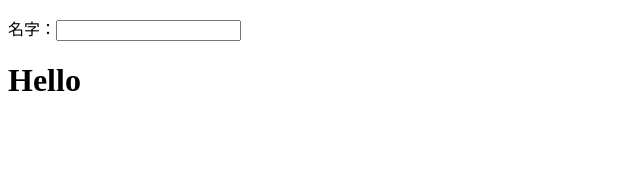
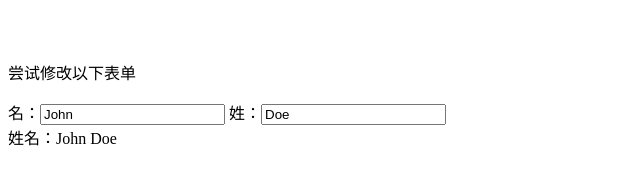
Before and after one commit to ChengYiFan/angularJS, a plain HTML site: page dist/1-hello-angularJS.html in a window 1280 px wide. Shown: the whole page, without its empty margins (0-640 px from the left). Drawn offline with Linux system fonts and the light colour scheme.

Commit message:
update 1-hello-angularJS.html

```diff
--- a/dist/1-hello-angularJS.html
+++ b/dist/1-hello-angularJS.html
@@ -6,9 +6,29 @@
 	<script src="js/angular-1.4.6-min.js"></script>
 </head>
 <body>
-	<div ng-app="">
-		<p>名字：<input type="text" ng-modal="name"></p>
+	<!-- <div ng-app="" ng-init="firstName='John'">
+		<p>名字：<input type="text" ng-model="name"></p>
 		<h1>Hello {{name}}</h1>
+		<p>我的第一个表达式：{{5+5}}</p>
+		<p>我的第一个指令：姓名为<span ng-bind="firstName"></span></p>
+	</div> -->
+
+ 	<br/>
+ 	<br/>
+	<p>尝试修改以下表单</p>
+	<div ng-app="myApp" ng-controller="myCtrl">
+		名：<input type="text" ng-model="firstName">
+		姓：<input type="text" ng-model="lastName">
+		<br/>
+		姓名：{{firstName+ " "+ lastName}}
 	</div>
+	<script>
+		var app = angular.module('myApp',[]);
+		app.controller('myCtrl',function($scope){
+			$scope.firstName = 'John';
+			$scope.lastName = 'Doe';
+		})
+	</script>
+
 </body>
 </html>
```
